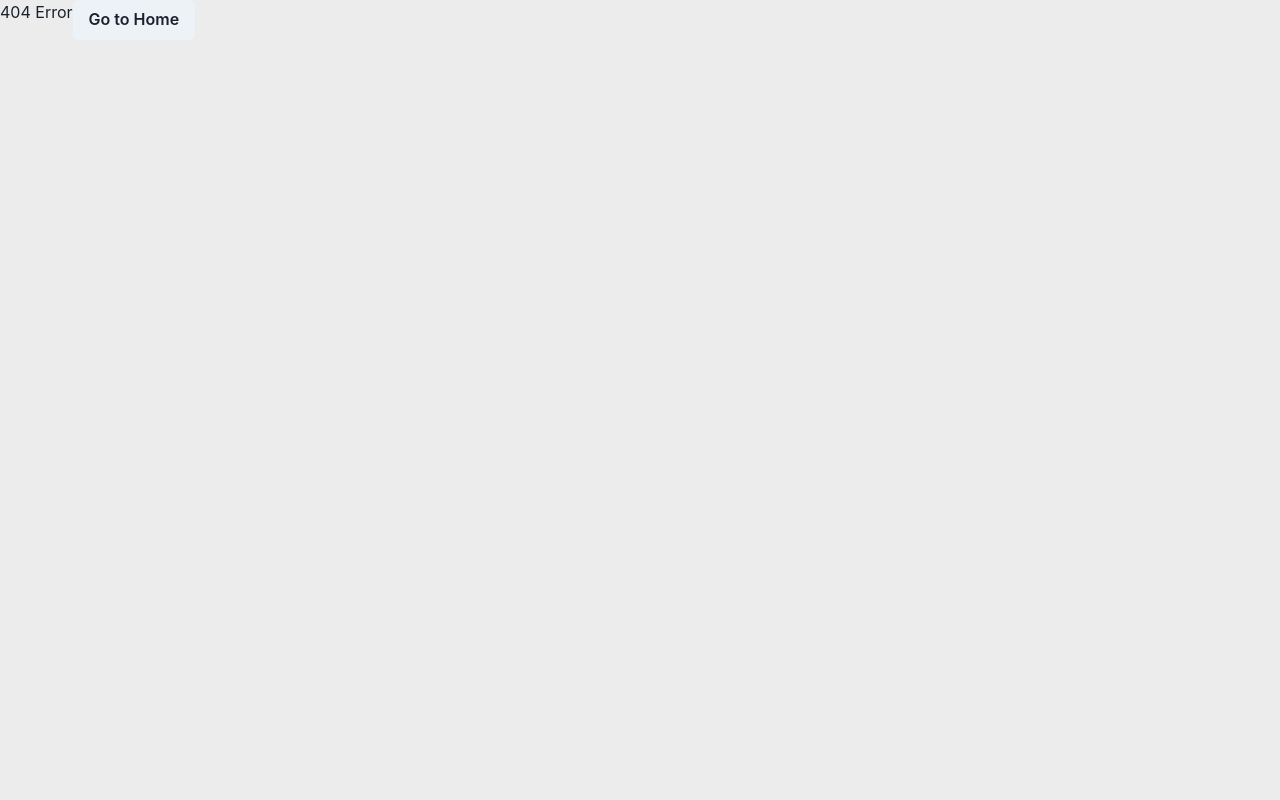
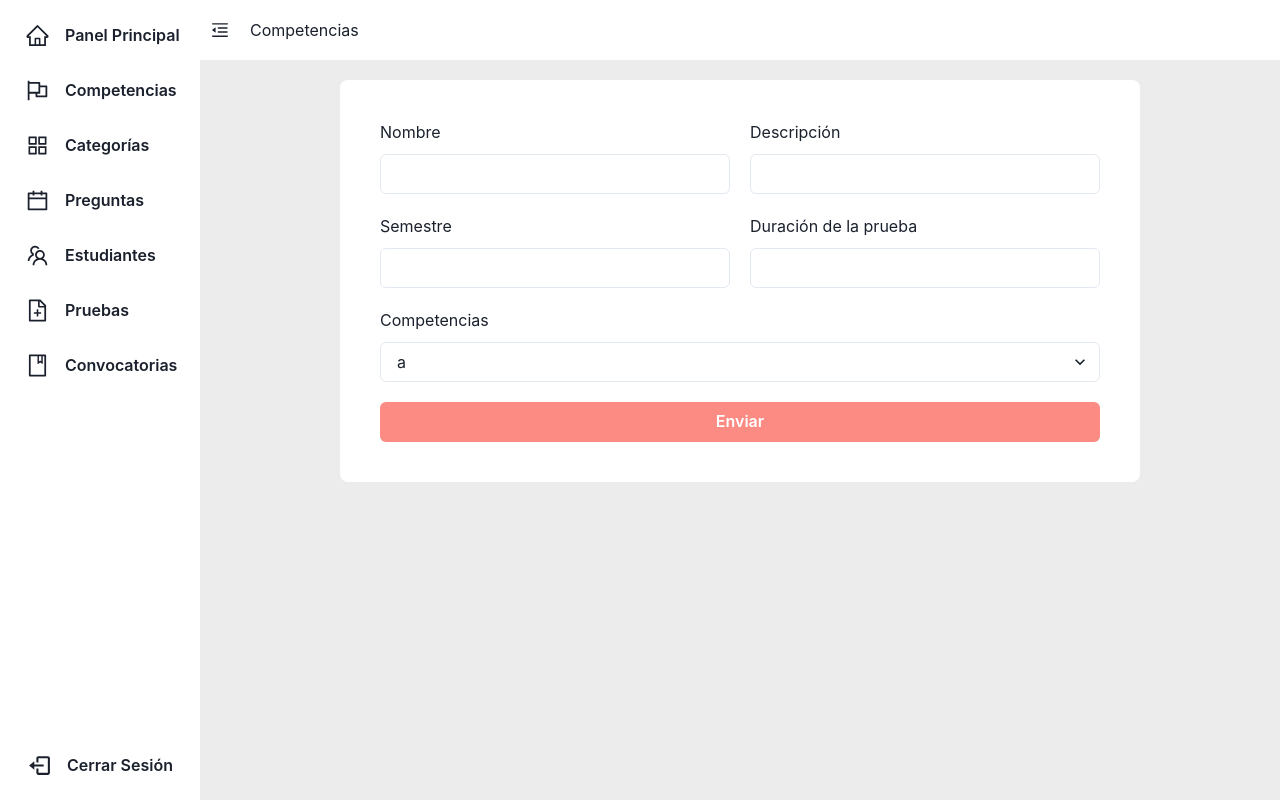
Before and after one commit to luc4shk/simuladorAYD, a React (Vite) app in the folder frontend/: page /crearPrueba in a window 1280 px wide. Before the commit this address had no page. Built offline with nearby package versions, Linux system fonts and the light colour scheme.

Commit message:
Agregando formulario de prueba

```diff
--- /dev/null
+++ b/frontend/src/components/forms/FormularioPrueba.jsx
@@ -0,0 +1,111 @@
+import {
+  Box,
+  FormControl,
+  Button,
+  FormErrorMessage,
+  Input,
+  MenuOptionGroup,
+  Menu,
+  Select,
+  MenuButton,
+  MenuList,
+  MenuItem,
+  Flex,
+} from "@chakra-ui/react";
+import { Field, Formik } from "formik";
+import React from "react";
+import * as Yup from "yup";
+export default function FormularioPrueba() {
+  const initialValues = {
+    nombre: "",
+    descripcion: "",
+    semestre: "",
+    duracion: "",
+    competencias: "",
+  };
+
+  const validationSchema = Yup.object().shape({
+    nombre: Yup.string().required("Nombre requerido"),
+    descripcion: Yup.string().required("Descripción requerida"),
+    semestre: Yup.number().required("Semestre requerido"),
+    duracion: Yup.number().required("Duración requerida"),
+
+
+
+  })
+
+  return (
+    <Box
+      bgColor={"white"}
+      w={{
+        base: "270px",
+        sm: "390px",
+        md: "540px",
+        lg: "640px",
+        tableBreakpoint: "800px",
+      }}
+      p={"40px"}
+      borderRadius={"8px"}
+    >
+      <Formik initialValues={initialValues}>
+        {(props) => {
+          const { errors, touched, isSubmitting } = props;
+          return (
+            <form>
+              <Flex gap={"20px"} flexDir={["column","column","row"]} >
+
+                <FormControl display={"flex"} flexDir={"column"} gap={"10px"}>
+                  <label htmlFor="nombre">Nombre</label>
+                  <Field w={"100%"}  name="nombre" id="nombre" type="text" as={Input} />
+                  <FormErrorMessage></FormErrorMessage>
+                </FormControl>
+                <FormControl display={"flex"} flexDir={"column"} gap={"10px"}>
+                  <label htmlFor="descripcion">Descripción</label>
+                  <Field
+                    w={"100%"}
+                    name="descripcion"
+                    id="descripcion"
+                    type="text"
+                    as={Input}
+                  />
+                  <FormErrorMessage></FormErrorMessage>
+                </FormControl>
+              </Flex>
+              <Flex mt={"20px"} gap={"20px"} flexDir={["column","column","row"]}>
+                <FormControl display={"flex"} flexDir={"column"} gap={"10px"}>
+                  <label htmlFor="">Semestre</label>
+                  <Field w={"100%"} name="semestre" id="semestre" type="text" as={Input} />
+                  <FormErrorMessage></FormErrorMessage>
+                </FormControl>
+                <FormControl display={"flex"} flexDir={"column"} gap={"10px"}>
+                  <label htmlFor="">Duración de la prueba</label>
+                  <Field w={"100%"} name="duracion" id="duracion" type="text" as={Input} />
+                  <FormErrorMessage></FormErrorMessage>
+                </FormControl>
+              </Flex>
+              <FormControl display={"flex"} flexDir={"column"} gap={"10px"} mt={"20px"}>
+                <label htmlFor="">Competencias</label>
+                <Field w={"100%"} as={Select}>
+                  <option value="">a</option>
+                </Field>
+
+                <FormErrorMessage></FormErrorMessage>
+              </FormControl>
+              <Button
+                bgColor={"principal.100"}
+                onSubmit={() => alert("aa")}
+                color={"white"}
+                _hover={"none"}
+                _active={"none"}
+                w={"100%"}
+                mt={"20px"}
+              >
+                Enviar
+              </Button>
+            </form>
+          );
+        }}
+      </Formik>
+    </Box>
+  );
+}
--- a/frontend/src/components/pure/PruebaBody.jsx
+++ b/frontend/src/components/pure/PruebaBody.jsx
@@ -99,7 +99,7 @@ export default function PruebaBody() {
     <TablaCustom
       columns={columns}
       items={items}
-      path={""}
+      path={"/crearPrueba"}
       msg={"Crear Prueba"}
       showButton={true}
     />
--- /dev/null
+++ b/frontend/src/pages/Admin/pruebas/AgregarPrueba.jsx
@@ -0,0 +1,12 @@
+import React,{useContext} from 'react'
+import Page from '../../../components/container/Page'
+import FormularioCompetencia from '../../../components/forms/FormularioCompetencia'
+import { AppContext } from '../../../components/context/AppProvider'
+import FormularioPrueba from '../../../components/forms/FormularioPrueba'
+
+export default function AgregarPrueba() {
+  const {open, change} = useContext(AppContext)
+  return (
+    <Page changeOpen={change} isOpen={open} componente={<FormularioPrueba/>} msg={"Competencias"} />
+    )
+}
--- a/frontend/src/routes/AppRouter.jsx
+++ b/frontend/src/routes/AppRouter.jsx
@@ -13,6 +13,8 @@ import AgregarCompetencia from "../pages/Admin/competencias/AgregarCompetencia"
 import AgregarCategoria from '../pages/Admin/categorias/AgregarCategoria'
 import SeleccionarTipoPregunta from '../pages/Admin/preguntas/SeleccionarTipoPregunta'
 import PreguntaSimple from '../pages/Admin/preguntas/PreguntaSimple'
+import FormularioPrueba from '../components/forms/FormularioPrueba'
+import AgregarPrueba from '../pages/Admin/pruebas/AgregarPrueba'
 export default function AppRouter() {
   return (
     <Router>
@@ -29,6 +31,7 @@ export default function AppRouter() {
           <Route path="/formularioCategoria" component={AgregarCategoria}/>
           <Route path="/tipoPregunta" component={SeleccionarTipoPregunta}/>
           <Route path="/formularioPreguntaSimple" component={PreguntaSimple}/>
+          <Route path="/crearPrueba" component={AgregarPrueba}/>
           <Route component={ErrorPage}/>
         </Switch>
       </Router>
```
